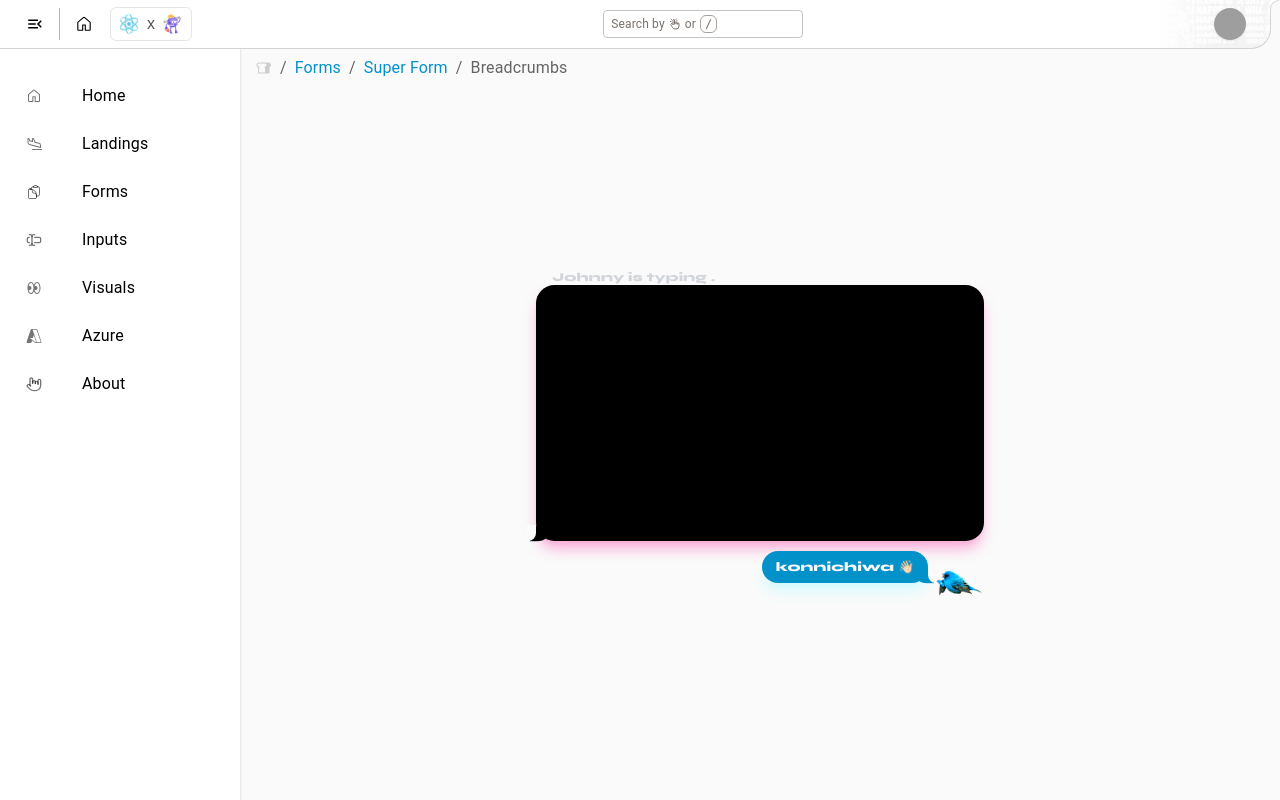
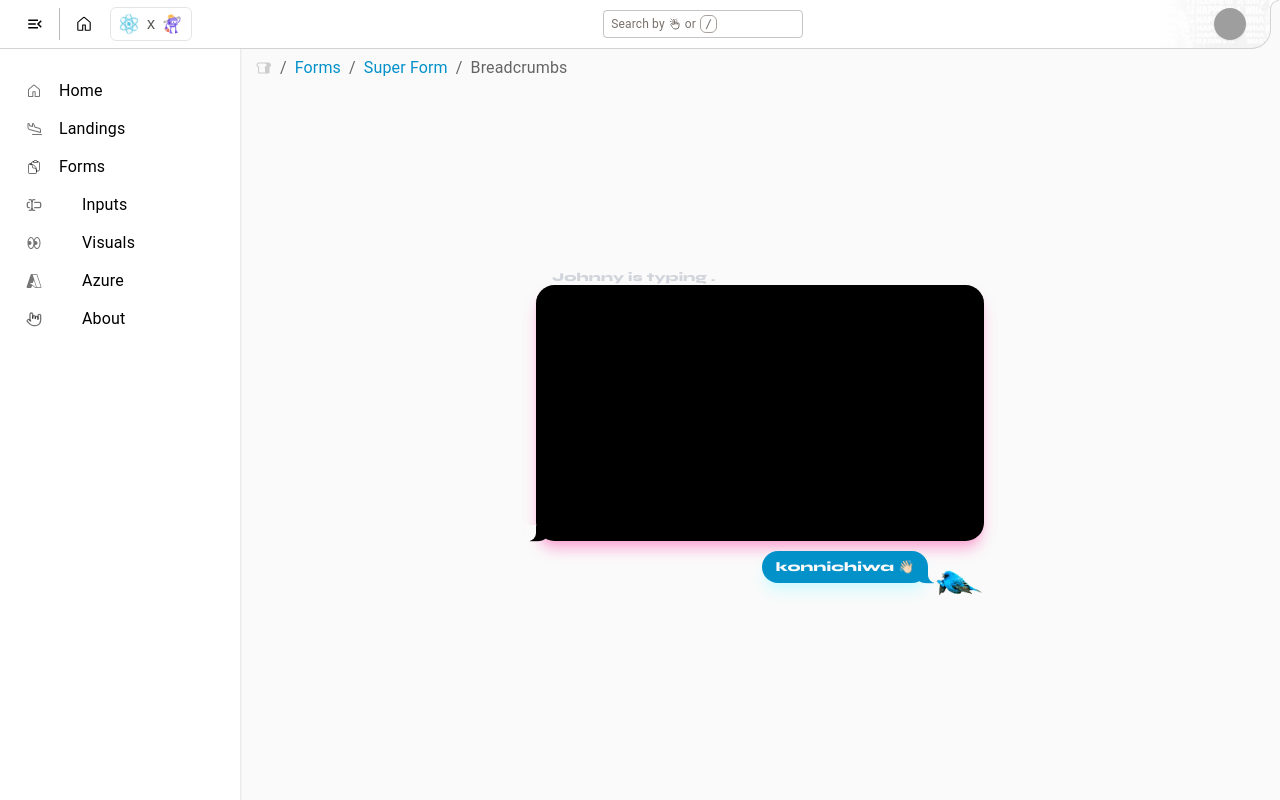
Before and after one commit to jjawny/a-blue-bird, a React (Vite) app in the folder client/: page / in a window 1280 px wide. Both pictures are taken after a click on the button 35 px from the left and 24 px from the top of the page. Built offline with nearby package versions, Linux system fonts and the light colour scheme; grey boxes are pictures that could not be loaded; a web font is replaced by a local one.

Commit message:
wip sidebar list item style

```diff
--- a/client/src/shared/components/GlobalMenu.tsx
+++ b/client/src/shared/components/GlobalMenu.tsx
@@ -28,11 +28,22 @@ export default function GlobalMenu(props: GlobalMenuProps) {
     return (
       <List>
         <Link to={"/"}>
-          <ListItem key={"/"} disablePadding>
+          <ListItem
+            key={"/"}
+            disablePadding
+            sx={{
+              "& .MuiButtonBase-root": {
+                paddingY: "3px",
+              },
+            }}
+          >
             <ListItemButton
               sx={{
                 marginX: "10px",
                 borderRadius: "10px",
+                "& .MuiListItemIcon-root": {
+                  minWidth: "33px",
+                },
               }}
             >
               <ListItemIcon>
@@ -42,6 +53,7 @@ export default function GlobalMenu(props: GlobalMenuProps) {
                 primary="Home"
                 sx={{
                   color: "black",
+
                   "& .MuiTypography-root": {
                     // fontWeight: "bold",
                   },
@@ -51,11 +63,22 @@ export default function GlobalMenu(props: GlobalMenuProps) {
           </ListItem>
         </Link>
         <Link to={"/landings"}>
-          <ListItem key={"/landings"} disablePadding>
+          <ListItem
+            key={"/landings"}
+            disablePadding
+            sx={{
+              "& .MuiButtonBase-root": {
+                paddingY: "3px",
+              },
+            }}
+          >
             <ListItemButton
               sx={{
                 marginX: "10px",
                 borderRadius: "10px",
+                "& .MuiListItemIcon-root": {
+                  minWidth: "33px",
+                },
               }}
             >
               <ListItemIcon>
@@ -74,11 +97,22 @@ export default function GlobalMenu(props: GlobalMenuProps) {
           </ListItem>
         </Link>
         <Link to={"/boring-form"}>
-          <ListItem key={"/boring-form"} disablePadding>
+          <ListItem
+            key={"/boring-form"}
+            disablePadding
+            sx={{
+              "& .MuiButtonBase-root": {
+                paddingY: "3px",
+              },
+            }}
+          >
             <ListItemButton
               sx={{
                 marginX: "10px",
                 borderRadius: "10px",
+                "& .MuiListItemIcon-root": {
+                  minWidth: "33px",
+                },
               }}
             >
               <ListItemIcon>
@@ -97,7 +131,15 @@ export default function GlobalMenu(props: GlobalMenuProps) {
           </ListItem>
         </Link>
         <Link to={"/inputs"}>
-          <ListItem key={"/inputs"} disablePadding>
+          <ListItem
+            key={"/inputs"}
+            disablePadding
+            sx={{
+              "& .MuiButtonBase-root": {
+                paddingY: "3px",
+              },
+            }}
+          >
             <ListItemButton
               sx={{
                 marginX: "10px",
@@ -125,7 +167,15 @@ export default function GlobalMenu(props: GlobalMenuProps) {
           </ListItem>
         </Link>
         <Link to={"/landings"}>
-          <ListItem key={"/landings"} disablePadding>
+          <ListItem
+            key={"/landings"}
+            disablePadding
+            sx={{
+              "& .MuiButtonBase-root": {
+                paddingY: "3px",
+              },
+            }}
+          >
             <ListItemButton
               sx={{
                 marginX: "10px",
@@ -153,7 +203,15 @@ export default function GlobalMenu(props: GlobalMenuProps) {
           </ListItem>
         </Link>
         <Link to={"/landings"}>
-          <ListItem key={"/landings"} disablePadding>
+          <ListItem
+            key={"/landings"}
+            disablePadding
+            sx={{
+              "& .MuiButtonBase-root": {
+                paddingY: "3px",
+              },
+            }}
+          >
             <ListItemButton
               sx={{
                 marginX: "10px",
@@ -181,7 +239,15 @@ export default function GlobalMenu(props: GlobalMenuProps) {
           </ListItem>
         </Link>
         <Link to={"/landings"}>
-          <ListItem key={"/landings"} disablePadding>
+          <ListItem
+            key={"/landings"}
+            disablePadding
+            sx={{
+              "& .MuiButtonBase-root": {
+                paddingY: "3px",
+              },
+            }}
+          >
             <ListItemButton
               sx={{
                 marginX: "10px",
```
